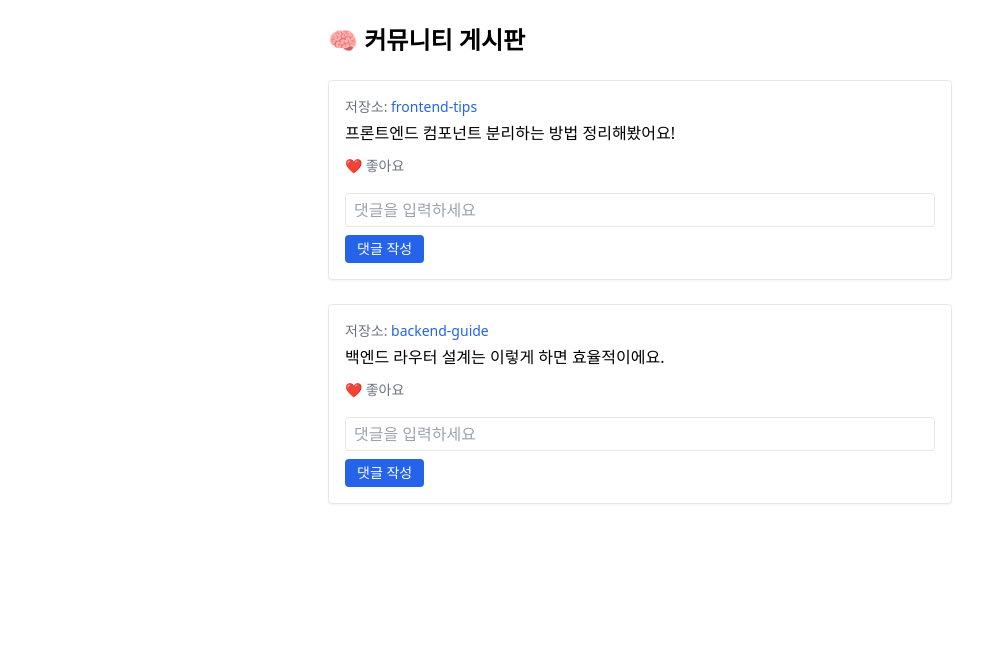
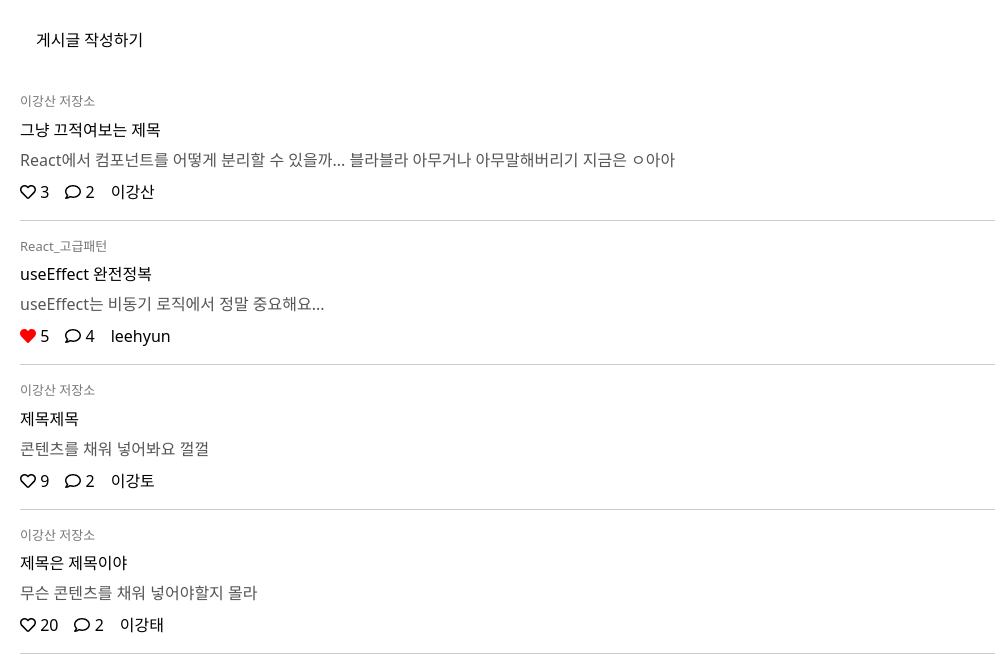
Before and after one commit to donghee290/Summer-Project, a React (Create React App) app in the folder frontend/: page /community in a window 1280 px wide. Shown: the top 672 px of the page, without its empty margins (0-995 px from the left). Built offline with nearby package versions, Linux system fonts and the light colour scheme.

Commit message:
프론트 작업(작성페이지 추가)

```diff
--- a/frontend/package.json
+++ b/frontend/package.json
@@ -14,6 +14,7 @@
     "axios": "^1.11.0",
     "react": "^19.1.0",
     "react-dom": "^19.1.0",
+    "react-icons": "^4.10.1",
     "react-router-dom": "^7.7.1",
     "react-scripts": "5.0.1",
     "typescript": "^4.9.5",
--- /dev/null
+++ b/frontend/src/data/dummyData.ts
@@ -0,0 +1,75 @@
+export const dummyPosts = [
+  {
+    id: 1,
+    title: "그냥 끄적여보는 제목",
+    content: "React에서 컴포넌트를 어떻게 분리할 수 있을까... 블라블라 아무거나 아무말해버리기 지금은 ㅇ아아",
+    likes: 3,
+    liked: false,
+    comments: 2,
+    repository: {
+      id: 101,
+      name: "이강산 저장소"
+    },
+    image: "https://via.placeholder.com/80x80?text=산업",
+    author: "이강산"
+  },
+  {
+    id: 2,
+    title: "useEffect 완전정복",
+    content: "useEffect는 비동기 로직에서 정말 중요해요...",
+    likes: 5,
+    liked: true,
+    comments: 4,
+    repository: {
+      id: 102,
+      name: "React_고급패턴"
+    },
+    image: "https://via.placeholder.com/80x80?text=산업",
+    author: "leehyun"
+  },
+  {
+    id: 3,
+    title: "제목제목",
+    content: "콘텐츠를 채워 넣어봐요 껄껄",
+    likes: 9,
+    liked: false,
+    comments: 2,
+    repository: {
+      id: 101,
+      name: "이강산 저장소"
+    },
+    image: "https://via.placeholder.com/80x80?text=산업",
+    author: "이강토"
+  },
+  {
+    id: 4,
+    title: "제목은 제목이야",
+    content: "무슨 콘텐츠를 채워 넣어야할지 몰라",
+    likes: 20,
+    liked: false,
+    comments: 2,
+    repository: {
+      id: 101,
+      name: "이강산 저장소"
+    },
+    image: "https://via.placeholder.com/80x80?text=산업",
+    author: "이강태"
+  }
+
+
+];
+
+export const dummyComment = [
+  {
+    id: 'sd112',
+    user: '누군가',
+    content: '댓글내용',
+    createdAt: '저장소?',
+  },
+  {
+    id: 'ioj555',
+    user: '누군가2',
+    content: '댓글내용222',
+    createdAt: '저장소?2'
+  }
+];
--- a/frontend/src/pages/community/CommunityHomePage.tsx
+++ b/frontend/src/pages/community/CommunityHomePage.tsx
@@ -1,136 +1,99 @@
 // src/pages/community/CommunityHomePage.tsx
+import React, { useMemo, useState } from "react";
+import { useNavigate } from "react-router-dom";
+import { FaHeart, FaRegHeart, FaRegComment } from "react-icons/fa";
+import { dummyPosts } from "../../data/dummyData";
+import { PostComposer } from "../../pages/community/PostComposer";
+import type { PostDraft, RepositoryRef } from "../../pages/community/PostComposer";
 
-import React, { useState } from 'react';
-import { useNavigate } from 'react-router-dom';
-
-interface DummyPost {
+interface Post {
   id: number;
+  title: string;
   content: string;
-  repository: {
-    id: number;
-    name: string;
-  };
+  repository: { id: number; name: string };
+  image: string;
+  author: string;
+  likes: number;
+  comments: number;
+  liked: boolean;
 }
-
-const dummyPosts: DummyPost[] = [
-  {
-    id: 1,
-    content: '프론트엔드 컴포넌트 분리하는 방법 정리해봤어요!',
-    repository: { id: 101, name: 'frontend-tips' },
-  },
-  {
-    id: 2,
-    content: '백엔드 라우터 설계는 이렇게 하면 효율적이에요.',
-    repository: { id: 102, name: 'backend-guide' },
-  },
-];
-
-// 로그인 상태라고 가정
-const isLoggedIn = true;
 
 export const CommunityHomePage = () => {
   const navigate = useNavigate();
+  const [posts, setPosts] = useState<Post[]>(dummyPosts);
+  const [showComposer, setShowComposer] = useState(false);
 
-  const [likes, setLikes] = useState<{ [postId: number]: boolean }>({});
-  const [comments, setComments] = useState<{ [postId: number]: string[] }>({});
-  const [inputValues, setInputValues] = useState<{ [postId: number]: string }>({});
+  // 저장소 목록(중복 제거)
+  const repositories: RepositoryRef[] = useMemo(() => {
+    const map = new Map<number, string>();
+    posts.forEach((p) => map.set(p.repository.id, p.repository.name));
+    return Array.from(map.entries()).map(([id, name]) => ({ id, name }));
+  }, [posts]);
 
-  const handleToggleLike = (postId: number) => {
-    setLikes((prev) => ({ ...prev, [postId]: !prev[postId] }));
+  // ✅ draft 객체 그대로 받음
+  const handleAddPost = (draft: PostDraft) => {
+    const repo = repositories.find((r) => r.id === draft.repositoryId);
+    if (!repo) return;
+
+    const newPost: Post = {
+      id: (posts[0]?.id ?? 0) + 1,
+      title: draft.title,
+      content: draft.content,
+      repository: { id: repo.id, name: repo.name },
+      image: draft.image || "https://via.placeholder.com/80x80?text=New",
+      author: "현재유저",
+      likes: 0,
+      comments: 0,
+      liked: false,
+    };
+    setPosts((prev) => [newPost, ...prev]);
+    setShowComposer(false);
   };
 
-  const handleAddComment = (postId: number) => {
-    const newComment = inputValues[postId]?.trim();
-    if (!newComment) return;
-    setComments((prev) => ({
-      ...prev,
-      [postId]: [...(prev[postId] || []), newComment],
-    }));
-    setInputValues((prev) => ({ ...prev, [postId]: '' }));
+  const handleLikeToggle = (postId: number) => {
+    setPosts((prev) =>
+      prev.map((p) =>
+        p.id === postId ? { ...p, liked: !p.liked, likes: p.liked ? p.likes - 1 : p.likes + 1 } : p
+      )
+    );
   };
 
-  const handleChangeInput = (postId: number, value: string) => {
-    setInputValues((prev) => ({ ...prev, [postId]: value }));
-  };
-
-  const handleRepoClick = (repoId: number) => {
-    navigate(`/community/repository/${repoId}`);
-  };
-
-  const handlePostClick = (postId: number) => {
-    navigate(`/community/post/${postId}`);
+  const handleRepositoryClick = (repositoryId: number) => {
+    navigate(`/community/repository/${repositoryId}`);
   };
 
   return (
-    <div className="p-6 max-w-2xl mx-auto">
-      <h1 className="text-2xl font-bold mb-6">🧠 커뮤니티 게시판</h1>
+    <div style={{ padding: "20px" }}>
+      <button onClick={() => setShowComposer(v => !v)} style={{ padding: "8px 16px", marginBottom: 16 }}>
+        {showComposer ? "작성창 닫기" : "게시글 작성하기"}
+      </button>
 
-      {dummyPosts.map((post) => (
-        <div
-          key={post.id}
-          className="border rounded p-4 mb-6 shadow-sm"
-        >
-          <div className="text-sm text-gray-500 mb-1">
-            저장소:{" "}
-            <span
-              onClick={() => handleRepoClick(post.repository.id)}
-              className="text-blue-600 hover:underline cursor-pointer"
-            >
+      {showComposer && (
+        <PostComposer repositories={repositories} onSubmit={handleAddPost} />
+      )}
+
+      {posts.map((post) => (
+        <div key={post.id} style={{ display: "flex", borderBottom: "1px solid #ccc", padding: "16px 0", alignItems: "flex-start", justifyContent: "space-between" }}>
+          <div style={{ flex: 1 }}>
+            <p style={{ fontSize: "13px", color: "#777", cursor: "pointer" }}
+               onClick={() => handleRepositoryClick(post.repository.id)}>
               {post.repository.name}
-            </span>
+            </p>
+            <div style={{ cursor: "pointer" }} onClick={() => navigate(`/community/post/${post.id}`)}>
+              <h3 style={{ margin: "6px 0" }}>{post.title}</h3>
+              <p style={{ color: "#555" }}>{post.content}</p>
+              <div style={{ display: "flex", alignItems: "center", marginTop: "8px" }}>
+                <span onClick={(e) => { e.stopPropagation(); handleLikeToggle(post.id); }}
+                      style={{ cursor: "pointer", display: "flex", alignItems: "center", marginRight: "16px" }}>
+                  {post.liked ? <FaHeart color="red" /> : <FaRegHeart />} &nbsp;{post.likes}
+                </span>
+                <span style={{ display: "flex", alignItems: "center", marginRight: "16px" }}>
+                  <FaRegComment /> &nbsp;{post.comments}
+                </span>
+                <span>{post.author}</span>
+              </div>
+            </div>
           </div>
-
-          <p
-            onClick={() => handlePostClick(post.id)}
-            className="mb-2 cursor-pointer hover:underline"
-          >
-            {post.content}
-          </p>
-
-          {isLoggedIn ? (
-            <div>
-              {/* 좋아요 버튼 */}
-              <button
-                onClick={() => handleToggleLike(post.id)}
-                className={`mr-4 text-sm ${
-                  likes[post.id] ? 'text-red-500 font-bold' : 'text-gray-500'
-                }`}
-              >
-                ❤️ 좋아요
-              </button>
-
-              {/* 댓글 입력 */}
-              <div className="mt-4">
-                <input
-                  value={inputValues[post.id] || ''}
-                  onChange={(e) => handleChangeInput(post.id, e.target.value)}
-                  placeholder="댓글을 입력하세요"
-                  className="border px-2 py-1 rounded w-full mb-2"
-                />
-                <button
-                  onClick={() => handleAddComment(post.id)}
-                  className="text-sm text-white bg-blue-600 px-3 py-1 rounded hover:bg-blue-700"
-                >
-                  댓글 작성
-                </button>
-              </div>
-
-              {/* 댓글 목록 */}
-              {comments[post.id]?.length > 0 && (
-                <ul className="mt-4 space-y-1 text-sm text-gray-800">
-                  {comments[post.id].map((comment, index) => (
-                    <li key={index} className="border p-2 rounded bg-gray-50">
-                      {comment}
-                    </li>
-                  ))}
-                </ul>
-              )}
-            </div>
-          ) : (
-            <div className="text-right text-sm text-gray-400 italic mt-4">
-              로그인 후 좋아요/댓글을 달 수 있습니다.
-            </div>
-          )}
         </div>
       ))}
     </div>
--- /dev/null
+++ b/frontend/src/pages/community/PostComposer.tsx
@@ -0,0 +1,68 @@
+// src/components/community/PostComposer.tsx
+import React, { useState } from "react";
+
+export interface RepositoryRef { id: number; name: string }
+export interface PostDraft {
+  repositoryId: number;
+  title: string;
+  content: string;
+  image?: string | null;
+}
+
+interface PostComposerProps {
+  repositories: RepositoryRef[];
+  onSubmit: (draft: PostDraft) => void;
+}
+
+export const PostComposer: React.FC<PostComposerProps> = ({ repositories, onSubmit }) => {
+  const [repositoryId, setRepositoryId] = useState<number>(repositories[0]?.id ?? 0);
+  const [title, setTitle] = useState("");
+  const [content, setContent] = useState("");
+  const [image, setImage] = useState("");
+
+  const isValid = repositoryId > 0 && !!title.trim() && !!content.trim();
+
+  const handleSubmit = (e: React.FormEvent) => {
+    e.preventDefault();
+    if (!isValid) return;
+    onSubmit({
+      repositoryId,
+      title: title.trim(),
+      content: content.trim(),
+      image: image.trim() || undefined,
+    });
+    setTitle(""); setContent(""); setImage("");
+  };
+
+  return (
+    <form onSubmit={handleSubmit} style={{ border: "1px solid #ddd", borderRadius: 8, padding: 16 }}>
+      <h3 style={{ marginBottom: 12 }}>✍️ 새 게시글 작성</h3>
+
+      <label style={{ display: "block", fontSize: 12, color: "#666", marginBottom: 4 }}>저장소</label>
+      <select value={repositoryId} onChange={(e) => setRepositoryId(Number(e.target.value))}
+              style={{ width: "100%", padding: 8, marginBottom: 12 }}>
+        {repositories.map(r => <option key={r.id} value={r.id}>{r.name}</option>)}
+      </select>
+
+      <label style={{ display: "block", fontSize: 12, color: "#666", marginBottom: 4 }}>제목</label>
+      <input value={title} onChange={(e) => setTitle(e.target.value)} placeholder="제목을 입력하세요"
+             style={{ width: "100%", padding: 8, marginBottom: 12 }} />
+
+      <label style={{ display: "block", fontSize: 12, color: "#666", marginBottom: 4 }}>내용</label>
+      <textarea value={content} onChange={(e) => setContent(e.target.value)} placeholder="내용을 입력하세요"
+                rows={4} style={{ width: "100%", padding: 8, marginBottom: 12, resize: "vertical" }} />
+
+      <label style={{ display: "block", fontSize: 12, color: "#666", marginBottom: 4 }}>이미지 URL (선택)</label>
+      <input value={image} onChange={(e) => setImage(e.target.value)} placeholder="https://example.com/image.png"
+             style={{ width: "100%", padding: 8, marginBottom: 16 }} />
+
+      <div style={{ textAlign: "right" }}>
+        <button type="submit" disabled={!isValid}
+                style={{ padding: "8px 16px", backgroundColor: isValid ? "#2563eb" : "#9ca3af",
+                         color: "#fff", border: "none", borderRadius: 6, cursor: isValid ? "pointer" : "not-allowed" }}>
+          게시글 등록
+        </button>
+      </div>
+    </form>
+  );
+};
--- a/frontend/src/pages/community/PostDetailPage.tsx
+++ b/frontend/src/pages/community/PostDetailPage.tsx
@@ -1,3 +1,133 @@
+import React, { useState } from 'react';
+import { useParams } from 'react-router-dom';
+import { dummyPosts } from "../../data/dummyData";
+
+// 댓글 타입 정의
+interface Comment {
+  id: number;
+  user: string;
+  content: string;
+  createdAt: string;
+}
+
+// 게시물 타입 정의 (dummyPosts 기준)
+interface Post {
+  id: number;
+  title: string;
+  content: string;
+  repository: {
+    id: number;
+    name: string;
+  };
+  image: string;
+  author: string;
+  likes: number;
+  comments: number;
+  liked: boolean;
+}
+
+// 현재 로그인된 유저 이름 (더미)
+const CURRENT_USER = "이강산";
+
 export const PostDetailPage = () => {
-  return <div>게시글 상세 페이지입니다</div>;
+  const { postId } = useParams();
+  const post = dummyPosts.find((p) => p.id === Number(postId));
+
+  const [commentList, setCommentList] = useState<Comment[]>([
+    {
+      id: 1,
+      user: "홍길동",
+      content: "정말 유익한 글이네요!",
+      createdAt: "2025-08-07",
+    },
+    {
+      id: 2,
+      user: "임꺽정",
+      content: "저도 궁금했는데 덕분에 알게 되었어요!",
+      createdAt: "2025-08-07",
+    },
+  ]);
+
+  const [newComment, setNewComment] = useState("");
+
+  const handleSubmitComment = () => {
+    if (!newComment.trim()) return;
+
+    const nextComment: Comment = {
+      id: commentList.length + 1,
+      user: CURRENT_USER,
+      content: newComment,
+      createdAt: new Date().toISOString().split("T")[0],
+    };
+
+    setCommentList([...commentList, nextComment]);
+    setNewComment("");
+  };
+
+  if (!post) {
+    return <div style={{ padding: 20 }}>❌ 게시글을 찾을 수 없습니다.</div>;
+  }
+
+  return (
+    <div style={{ maxWidth: 800, margin: "0 auto", padding: 20 }}>
+      <div style={{ fontSize: 14, color: "gray" }}>{post.repository.name}</div>
+      <h2>{post.title}</h2>
+      <p>{post.content}</p>
+      <p style={{ fontSize: 14, color: "gray" }}>작성자: {post.author}</p>
+      <hr style={{ margin: "24px 0" }} />
+
+      {/* 댓글 영역 */}
+      <div>
+        <h3>💬 댓글</h3>
+
+        {/* 댓글 입력창 */}
+        <textarea
+          style={{
+            width: "100%",
+            height: 80,
+            resize: "none",
+            padding: 10,
+            marginTop: 10,
+            border: "1px solid #ccc",
+            borderRadius: 6,
+          }}
+          placeholder="댓글을 입력하세요"
+          value={newComment}
+          onChange={(e) => setNewComment(e.target.value)}
+        />
+
+        <div style={{ textAlign: "right", marginTop: 8 }}>
+          <button
+            onClick={handleSubmitComment}
+            style={{
+              padding: "8px 16px",
+              backgroundColor: "#333",
+              color: "#fff",
+              border: "none",
+              borderRadius: 4,
+              cursor: "pointer",
+            }}
+          >
+            작성
+          </button>
+        </div>
+
+        {/* 댓글 목록 */}
+        <div style={{ marginTop: 24 }}>
+          {commentList.length === 0 ? (
+            <p>아직 댓글이 없습니다.</p>
+          ) : (
+            commentList.map((cmt) => (
+              <div key={cmt.id} style={{ borderTop: "1px solid #eee", padding: "12px 0" }}>
+                <p style={{ marginBottom: 4 }}>
+                  <strong>{cmt.user}</strong> <span style={{ color: "#999", fontSize: 12 }}>{cmt.createdAt}</span>
+                </p>
+                <p style={{ margin: 0 }}>{cmt.content}</p>
+              </div>
+            ))
+          )}
+        </div>
+      </div>
+    </div>
+  );
 };
--- a/frontend/src/pages/community/RepositoryFeedPage.tsx
+++ b/frontend/src/pages/community/RepositoryFeedPage.tsx
@@ -1,3 +1,39 @@
+// src/pages/community/RepositoryFeedPage.tsx
+import { useParams, useNavigate } from 'react-router-dom';
+import { dummyPosts } from '../../data/dummyData';
+
 export const RepositoryFeedPage = () => {
-  return <div>저장소 피드 페이지 입니다.</div>;
+  const { repoId } = useParams();
+  const navigate = useNavigate();
+
+  const filteredPosts = dummyPosts.filter(
+    (post) => post.repository.id === Number(repoId)
+  );
+
+  return (
+    <div style={{ padding: '20px' }}>
+      <h2>저장소 #{repoId}의 게시글</h2>
+      {filteredPosts.map((post) => (
+        <div
+          key={post.id}
+          style={{
+            border: '1px solid #ccc',
+            padding: '16px',
+            borderRadius: '8px',
+            marginBottom: '16px',
+            cursor: 'pointer'
+          }}
+          onClick={() => navigate(`/community/post/${post.id}`)}
+        >
+          <h3>{post.title}</h3>
+          <p>{post.content}</p>
+          <div style={{ display: 'flex', gap: '16px', fontSize: '14px' }}>
+            <span>❤️ {post.likes}</span>
+            <span>💬 {post.comments}</span>
+            <span>작성자: {post.author}</span>
+          </div>
+        </div>
+      ))}
+    </div>
+  );
 };
```
Also changed, not shown: 1 other file (tests, documents, lock files or other folders).
